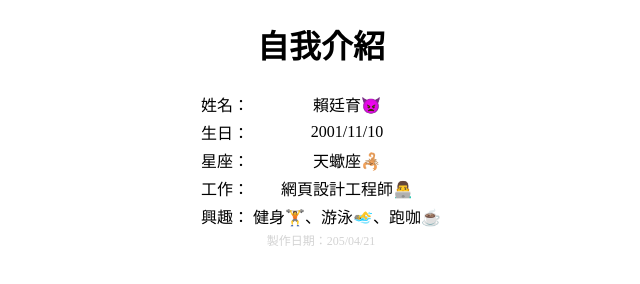
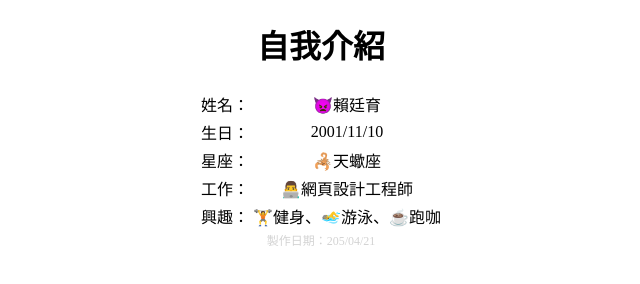
Before and after one commit to Ting-Yu-Lai/114-github-test, a plain HTML site: page myself.html in a window 1280 px wide. Shown: the whole page, without its empty margins (319-959 px from the left). Drawn offline with Linux system fonts and the light colour scheme.

Commit message:
Update emoji position

```diff
--- a/myself.html
+++ b/myself.html
@@ -24,7 +24,7 @@
     <table class="mytable">
         <tr>
             <td>姓名：</td>
-            <td>賴廷育👿</td>
+            <td>👿賴廷育</td>
         </tr>
         <tr>
             <td>生日：</td>
@@ -32,15 +32,15 @@
         </tr>
         <tr>
             <td>星座：</td>
-            <td>天蠍座🦂</td>
+            <td>🦂天蠍座</td>
         </tr>
         <tr>
             <td>工作：</td>
-            <td>網頁設計工程師👨‍💻</td>
+            <td>👨‍💻網頁設計工程師</td>
         </tr>
         <tr>
             <td>興趣：</td>
-            <td>健身🏋️、游泳🏊‍♂️、跑咖☕</td>
+            <td>🏋️健身、🏊‍♂️游泳、☕跑咖</td>
         </tr>
     </table>
     <div class="createday">製作日期：205/04/21</div>
```
